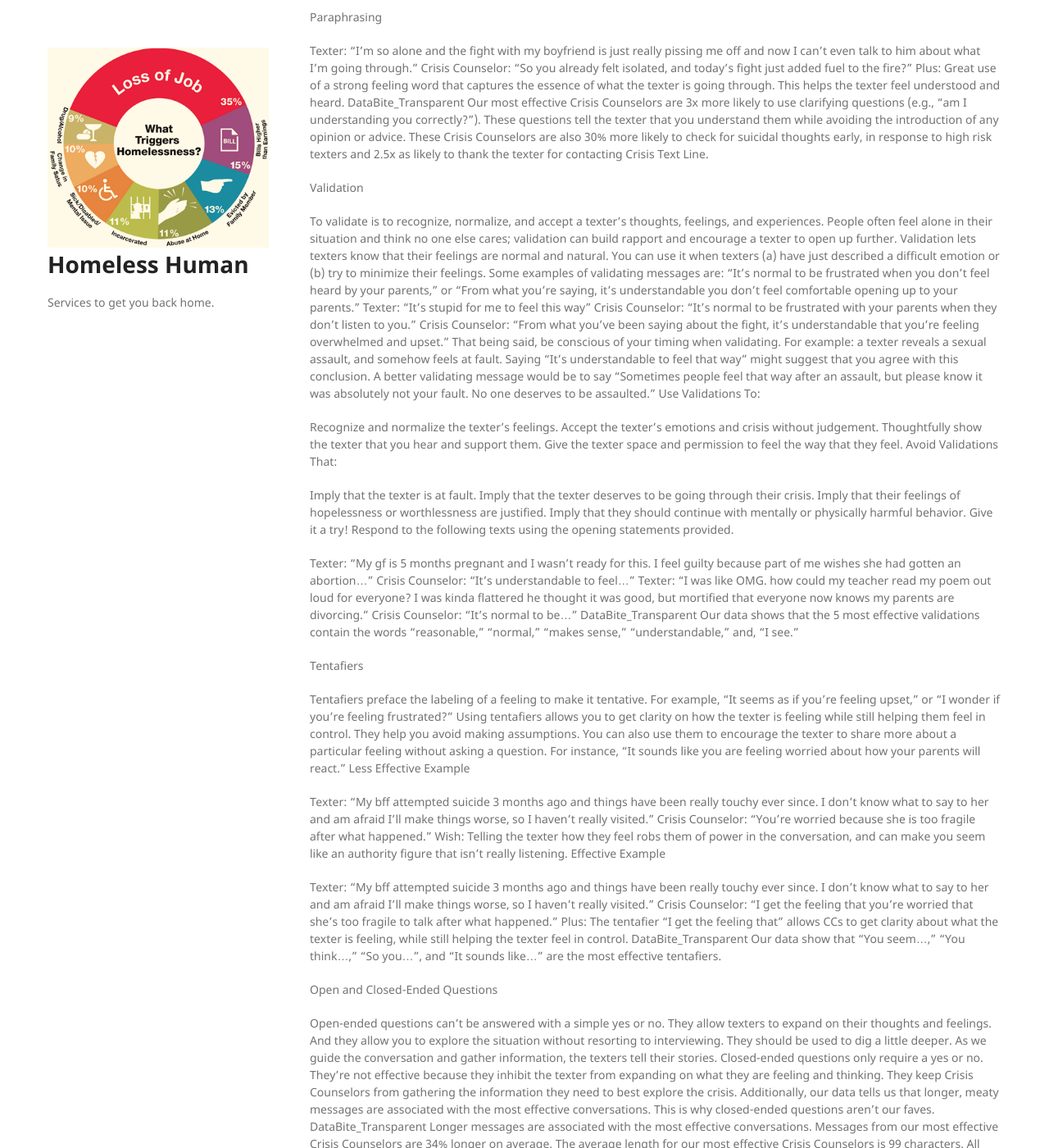
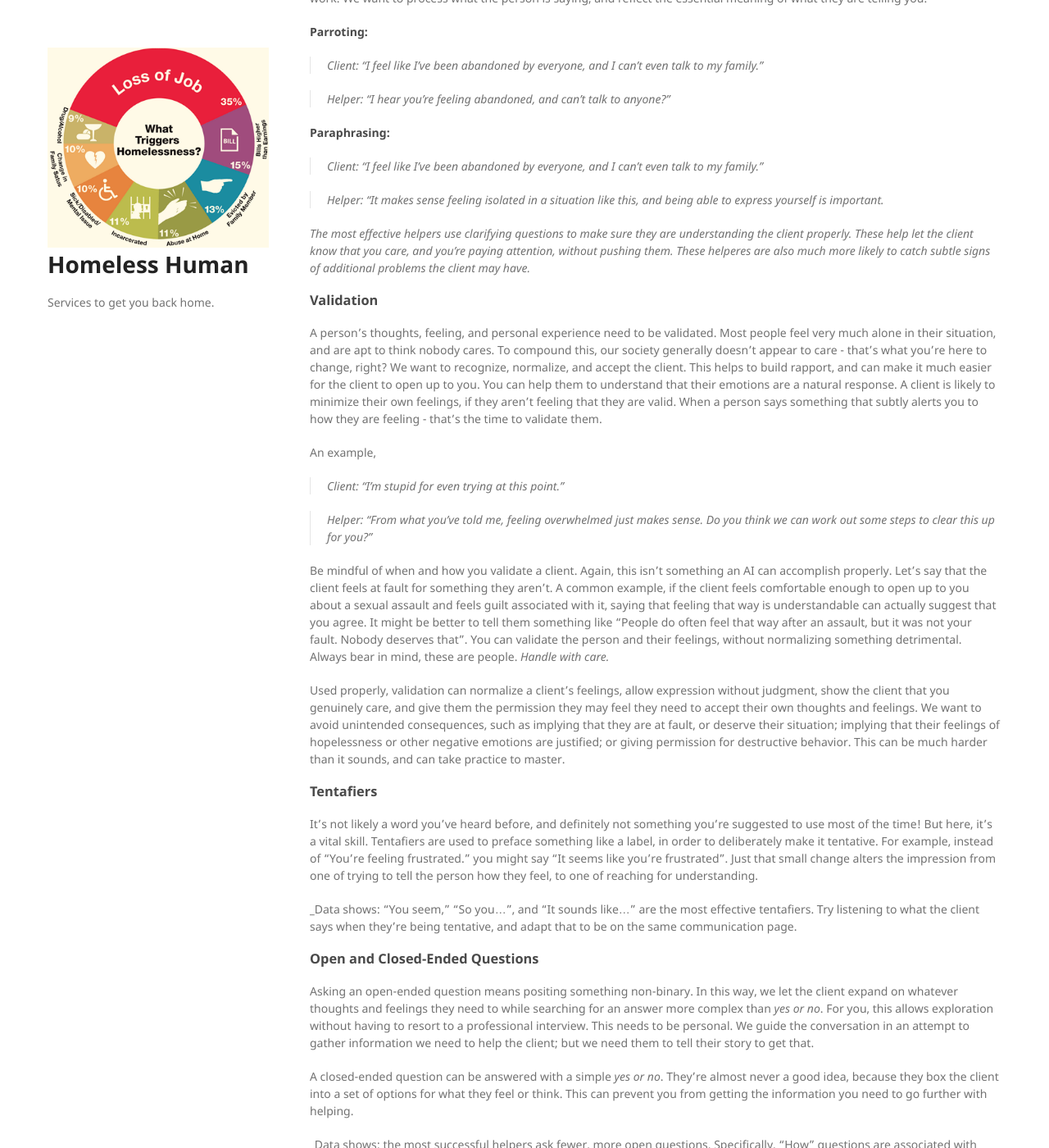
Before and after one commit to QuantumofSolace/Homeless-Human, a Jekyll site: the page built from wiki/training-direct-stage-one.markdown, in a window 1280 px wide and 1400 px high, scrolled down 912 px. Shown: the whole window at 82% size. Built offline with Jekyll 4.4.1, drawn with Linux system fonts in a browser that asks for light colours; nearby versions of some CDN libraries; our own code applies the rules of GitHub Pages for plain Markdown files; some of the changed text lies outside the part shown.

Commit message:
Update training-direct-stage-one.markdown

```diff
--- a/wiki/training-direct-stage-one.markdown
+++ b/wiki/training-direct-stage-one.markdown
@@ -7,135 +7,52 @@ By employing skills such as active listening, empathy, unconditional positive re
 Your first impression is going to be important. The way you approach and greet the person matters a lot, and is something that needs thought and deliberate action. For example "Hi, I'm Casey. Do you have somewhere to live right now?", or "Excuse me, my name is Casey, can I help you out?". It needs to be made clear immediately that your intent is to offer aid, competently. Your goal is to create a connection with the person. There are many strategies that can help with this; an odd example is making sure to ask their name around five or six sentences in, if they haven't already given it. Restating their name at that point if they've already given it is also effective.
 
 
+### Reflection & Paraphrasing
+When we say "active listening", we mean something that's very likely not what you may have learned before. _You can't skip this part_. Reflection and paraphrasing are what we call it when you've fully listened to your client, and synthesize what they have expressed back to them in a manner that makes them know they are being heard. When doing this, it's _vital_ that you avoid parroting what the client has said to you word-for-word. Any AI can accomplish that, and you need to be very human for this to work. We want to process what the person is saying, and reflect the essential meaning of what they are telling you.
 
-Reflection & Paraphrasing
+#### Parroting:
+>Client: “I feel like I've been abandoned by everyone, and I can't even talk to my family.”
 
-Reflection and paraphrasing refer to re-wording statements to demonstrate your understanding of the issue. These techniques show that you are listening to the texter and doing your best to put yourself in their shoes. You can also use it when you want to double-check that you’re understanding the texter correctly. When utilizing this technique, don’t repeat (parrot) what the texter says word for word (that comes across as robotic and doesn’t show understanding). Instead, process what they say and reflect the essence of what they are going through. This shows the texter that you really hear them.
-Parroting
+>Helper: “I hear you’re feeling abandoned, and can't talk to anyone?"
 
-Parroting
+#### Paraphrasing:
 
-Texter: “I’m so alone and the fight with my boyfriend is just really pissing me off and now I can’t even talk to him about what I’m going through.”
-Crisis Counselor: “So you’re saying you’re so alone and the fight with your boyfriend is just really pissing you off and now you can’t even talk to him about what you’re going through?”
-Wish: Try not to repeat (parrot) what the texter says word for word. Instead, take a shot at processing what they are telling you to show that you are truly listening.
-Paraphrasing
+>Client: “I feel like I've been abandoned by everyone, and I can't even talk to my family.”
 
-Paraphrasing
+>Helper: “It makes sense feeling isolated in a situation like this, and being able to express yourself is important.
 
-Texter: “I’m so alone and the fight with my boyfriend is just really pissing me off and now I can’t even talk to him about what I’m going through.”
-Crisis Counselor: “So you already felt isolated, and today’s fight just added fuel to the fire?”
-Plus: Great use of a strong feeling word that captures the essence of what the texter is going through. This helps the texter feel understood and heard.
-DataBite_Transparent Our most effective Crisis Counselors are 3x more likely to use clarifying questions (e.g., “am I understanding you correctly?”). These questions tell the texter that you understand them while avoiding the introduction of any opinion or advice. These Crisis Counselors are also 30% more likely to check for suicidal thoughts early, in response to high risk texters and 2.5x as likely to thank the texter for contacting Crisis Text Line.
+_The most effective helpers use clarifying questions to make sure they are understanding the client properly. These help let the client know that you care, and you're paying attention, without pushing them. These helperes are also much more likely to catch subtle signs of additional problems the client may have._
 
+### Validation
+A person's thoughts, feeling, and personal experience need to be validated. Most people feel very much alone in their situation, and are apt to think nobody cares. To compound this, our society generally doesn't appear to care - that's what you're here to change, right? We want to recognize, normalize, and accept the client. This helps to build rapport, and can make it much easier for the client to open up to you. You can help them to understand that their emotions are a natural response. A client is likely to minimize their own feelings, if they aren't feeling that they are valid. When a person says something that subtly alerts you to how they are feeling - that's the time to validate them.
 
+An example,
+>Client: "I'm stupid for even trying at this point."
 
-Validation
+>Helper: "From what you've told me, feeling overwhelmed just makes sense. Do you think we can work out some steps to clear this up for you?"
 
-To validate is to recognize, normalize, and accept a texter’s thoughts, feelings, and experiences. People often feel alone in their situation and think no one else cares; validation can build rapport and encourage a texter to open up further. Validation lets texters know that their feelings are normal and natural. You can use it when texters (a) have just described a difficult emotion or (b) try to minimize their feelings.
-Some examples of validating messages are: “It’s normal to be frustrated when you don’t feel heard by your parents,” or “From what you’re saying, it’s understandable you don’t feel comfortable opening up to your parents.”
-Texter: “It’s stupid for me to feel this way”
-Crisis Counselor: “It’s normal to be frustrated with your parents when they don’t listen to you.”
-Crisis Counselor: “From what you’ve been saying about the fight, it’s understandable that you’re feeling overwhelmed and upset.”
-That being said, be conscious of your timing when validating. For example: a texter reveals a sexual assault, and somehow feels at fault. Saying “It’s understandable to feel that way” might suggest that you agree with this conclusion. A better validating message would be to say “Sometimes people feel that way after an assault, but please know it was absolutely not your fault. No one deserves to be assaulted.”
-Use Validations To:
+Be mindful of when and how you validate a client. Again, this isn't something an AI can accomplish properly. Let's say that the client feels at fault for something they aren't. A common example, if the client feels comfortable enough to open up to you about a sexual assault and feels guilt associated with it, saying that feeling that way is understandable can actually suggest that you agree. It might be better to tell them something like "People do often feel that way after an assault, but it was not your fault. Nobody deserves that". You can validate the person and their feelings, without normalizing something detrimental. Always bear in mind, these are people. _Handle with care._
 
-Recognize and normalize the texter’s feelings.
-Accept the texter’s emotions and crisis without judgement.
-Thoughtfully show the texter that you hear and support them.
-Give the texter space and permission to feel the way that they feel.
-Avoid Validations That:
+Used properly, validation can normalize a client's feelings, allow expression without judgment, show the client that you genuinely care, and give them the permission they may feel they need to accept their own thoughts and feelings. We want to avoid unintended consequences, such as implying that they are at fault, or deserve their situation; implying that their feelings of hopelessness or other negative emotions are justified; or giving permission for destructive behavior. This can be much harder than it sounds, and can take practice to master.
 
-Imply that the texter is at fault.
-Imply that the texter deserves to be going through their crisis.
-Imply that their feelings of hopelessness or worthlessness are justified.
-Imply that they should continue with mentally or physically harmful behavior.
-Give it a try! Respond to the following texts using the opening statements provided.
+### Tentafiers
+It's not likely a word you've heard before, and definitely not something you're suggested to use most of the time! But here, it's a vital skill. Tentafiers are used to preface something like a label, in order to deliberately make it tentative. For example, instead of "You're feeling frustrated." you might say "It seems like you're frustrated". Just that small change alters the impression from one of trying to tell the person how they feel, to one of reaching for understanding.
 
-Texter: “My gf is 5 months pregnant and I wasn’t ready for this. I feel guilty because part of me wishes she had gotten an abortion…”
-Crisis Counselor: “It’s understandable to feel…”
-Texter: “I was like OMG. how could my teacher read my poem out loud for everyone? I was kinda flattered he thought it was good, but mortified that everyone now knows my parents are divorcing.”
-Crisis Counselor: “It’s normal to be…”
-DataBite_Transparent Our data shows that the 5 most effective validations contain the words “reasonable,” “normal,” “makes sense,” “understandable,” and, “I see.”
+_Data shows: “You seem,” “So you…”, and “It sounds like…” are the most effective tentafiers. Try listening to what the client says when they're being tentative, and adapt that to be on the same communication page.
 
+### Open and Closed-Ended Questions
+Asking an open-ended question means positing something non-binary. In this way, we let the client expand on whatever thoughts and feelings they need to while searching for an answer more complex than _yes or no_. For you, this allows exploration without having to resort to a professional interview. This needs to be personal. We guide the conversation in an attempt to gather information we need to help the client; but we need them to tell their story to get that.
 
+A closed-ended question can be answered with a simple _yes or no_. They're almost never a good idea, because they box the client into a set of options for what they feel or think. This can prevent you from getting the information you need to go further with helping.
 
-Tentafiers
+_Data shows: the most successful helpers ask fewer, more open questions. Specifically, “How” questions are associated with effective conversations. “How” falls next, followed by "When," and "What". Because asking "why" has so many negative possible implications, it's strongly discouraged altogether.
 
-Tentafiers preface the labeling of a feeling to make it tentative. For example, “It seems as if you’re feeling upset,” or “I wonder if you’re feeling frustrated?” Using tentafiers allows you to get clarity on how the texter is feeling while still helping them feel in control. They help you avoid making assumptions. You can also use them to encourage the texter to share more about a particular feeling without asking a question. For instance, “It sounds like you are feeling worried about how your parents will react.”
-Less Effective Example
+### Strength Identifiers
+Often, a person needs to be reminded that they have inherent positive qualities. They need to be reminded that they're strong enough to fight their way through their struggle. Giving them a strength identifier accomplishes this in an empowering, non-patronizing manner. It can feel a little weird to do this - especially if you aren't feeling terribly confident yourself - but don't worry. It'll get much more natural with time, and even leak into your normal conversations.
 
-Texter: “My bff attempted suicide 3 months ago and things have been really touchy ever since. I don’t know what to say to her and am afraid I’ll make things worse, so I haven’t really visited.”
-Crisis Counselor: “You’re worried because she is too fragile after what happened.”
-Wish: Telling the texter how they feel robs them of power in the conversation, and can make you seem like an authority figure that isn’t really listening.
-Effective Example
+A person in any sort of crisis will tend to place their attention on negatives, which tends to spiral downward. What can you do about that? Remind them of some of the positives, of course! This takes paying close attention and empathizing with the person enough to understand just what their strengths are. A good strength identifier for somebody who has reached out to you for help is to let them know it's brave to reach out. It can be difficult to get through to a person this way, but it's well worth it. For example, if a person is feeling stupid, telling them that they are smart won't help. They aren't going to believe you. However, if you were to say something like "You're trying to get help now, that seems pretty smart to me!" and leave it alone. This can be the time to express a personal feeling yourself, like "I appreciate your bravery.. it's hard to share something like that", or "I'm inspired by how much work you've put into getting this far".
 
-Texter: “My bff attempted suicide 3 months ago and things have been really touchy ever since. I don’t know what to say to her and am afraid I’ll make things worse, so I haven’t really visited.”
-Crisis Counselor: “I get the feeling that you’re worried that she’s too fragile to talk after what happened.”
-Plus: The tentafier “I get the feeling that” allows CCs to get clarity about what the texter is feeling, while still helping the texter feel in control.
-DataBite_Transparent Our data show that “You seem…,” “You think…,” “So you…”, and “It sounds like…” are the most effective tentafiers.
-
-
-
-Open and Closed-Ended Questions
-
-Open-ended questions can’t be answered with a simple yes or no. They allow texters to expand on their thoughts and feelings. And they allow you to explore the situation without resorting to interviewing. They should be used to dig a little deeper. As we guide the conversation and gather information, the texters tell their stories.
-Closed-ended questions only require a yes or no. They’re not effective because they inhibit the texter from expanding on what they are feeling and thinking. They keep Crisis Counselors from gathering the information they need to best explore the crisis. Additionally, our data tells us that longer, meaty messages are associated with the most effective conversations. This is why closed-ended questions aren’t our faves.
-DataBite_Transparent Longer messages are associated with the most effective conversations. Messages from our most effective Crisis Counselors are 34% longer on average. The average length for our most effective Crisis Counselors is 99 characters. All messages are limited to 160 characters**
-
-It’s also best to avoid “why” questions because they can seem judgmental and accusatory over text; texters aren’t able to hear the intended tone. Have a look at the three different responses to the same text below, and take a second to reflect on the pluses and wishes of each one!*
-Close-Ended Question
-
-Texter: “My stepsister is the bane of my existence. I just can’t take it anymore.”
-Crisis Counselor: “Did she do something?”
-Wish: This closed-ended question could result in a single-word answer (yes or no) and doesn’t leave room for the texter to expand about their situation. It might also make the texter feel like they are being interviewed or interrogated.
-Why Question
-
-Texter: “My stepsister is the bane of my existence. I just can’t take it anymore.”
-Crisis Counselor: “Why does your stepsister make you so upset?”
-Wish: Why questions can sound accusatory to the texter, and often come off as more judgmental over text than they might in person.
-Open-Ended Question
-
-Texter: “My stepsister is the bane of my existence. I just can’t take it anymore.”
-Crisis Counselor: “It sounds like your sister is really upsetting you. Can you tell me more about how she’s been horrible to you?”
-Plus: Asking for more info allows the texter to expand upon their feelings, and the empathetic statement gives more meat to the message.
-DataBite_Transparent How should you ask a question? That’s right! “How” questions are associated with the most effective conversations. “How” is followed in quality by “When,” then “What”. Asking questions using the word “Why” results in the lowest quality conversations!
-
-
-
-Strength IDs
-
-Strength Identifications (IDs) show the texter that they have inherent positive qualities, and that they have the strength to fight through their struggles. Giving Strength IDs is EMPOWERING!
-DataBite_Transparent Our data shows that brave, smart, and proud are the 3 words that show up in our most successful convos. They’re all Strength IDs, which are one of our most powerful Good Contact Techniques.
-
-Brave Smart Proud
-
-Strength IDs point out the positives in a texter’s actions. People in crisis often focus on negatives, so it’s great to remind them of the positive things they’re doing! For instance, “It’s brave to reach out for support.” Strength IDs like this can guide texters toward being more receptive to help, while reflecting their inherent strengths back to them. This can also alleviate feelings of helplessness and hopelessness.
-Additionally, Strength IDs empower the texter to work toward collaborative problem-solving and action-planning. That being said, it’s not effective to praise a texter with a Strength ID that you can’t tie to a visible action. For instance, you wouldn’t say, “You’re not stupid, you’re smart!” Texters who think they are stupid will not believe you. You could instead say, “It seems like reaching out for help was a smart and insightful thing to do tonight.”
-Less Effective Example
-
-Texter: “I’m terrified right now. My uncle was diagnosed with cancer and it’s not looking good. I heard they don’t have enough money for the hospital bills and I wish I could help but I’m in school. I suck.”
-Crisis Counselor: “You don’t suck. You’re awesome. I can tell you are a really good person.”
-Wish: While you’re telling the texter something positive about themselves, you’re also making a vague statement that can make your praise seem empty via text.
-Effective Example
-
-Texter: “I’m terrified right now. My uncle was diagnosed with cancer and it’s not looking good. I heard they don’t have enough money for the hospital bills and I wish I could help but I’m in school. I suck.”
-Crisis Counselor: “I’m honestly impressed with your strength. You care greatly about your uncle and are carrying the weight of his pain. You seem like a thoughtful person.”
-Plus: This Strength ID relate directly to the texter’s problem, it points out good qualities that are backed up by the texter’s own experiences and feelings.
-
-
-Our very own Crisis Counselors shared their favorite Strength IDs with us so that we could put this table together, just for you!
-
-Strength ID	Visible Action
-It takes real courage…	to text in when you’re feeling XYZ.
-It takes real strength…	To make your wellbeing a priority.
-I can tell that you have great insight….	because you’re able to identify that this is a problem and you’re willing to work on it.
-Its inspiring…	how much work you’re putting into getting help for yourself.
-It shows true compassion…	to reach out, out of concern for your friend.
-Wow, you have true perseverance…	for dealing with XYZ for so long.
-I’m impressed…	with how well you know yourself and what you need at this tough time.
-I can tell how committed you are…	to XYZ; this seems important to you.
-I appreciate your bravery….	I know it’s not easy to share these things.
-You’re a rockstar…	because against all odds, you keep on trying.
+_Data shows: "brave," "smart," and "proud" are the three most successful strength identifiers.
 
 
 Silence
```
